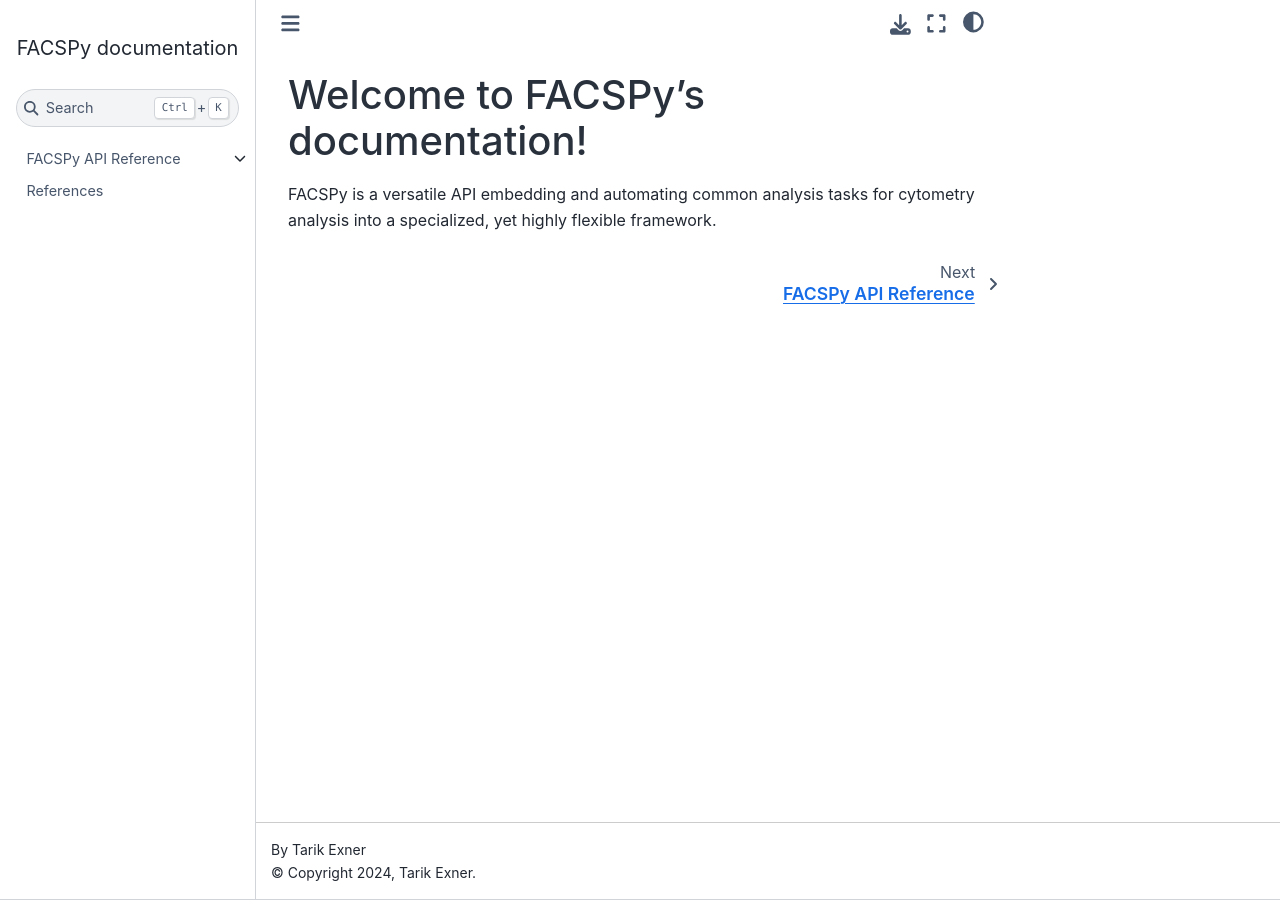
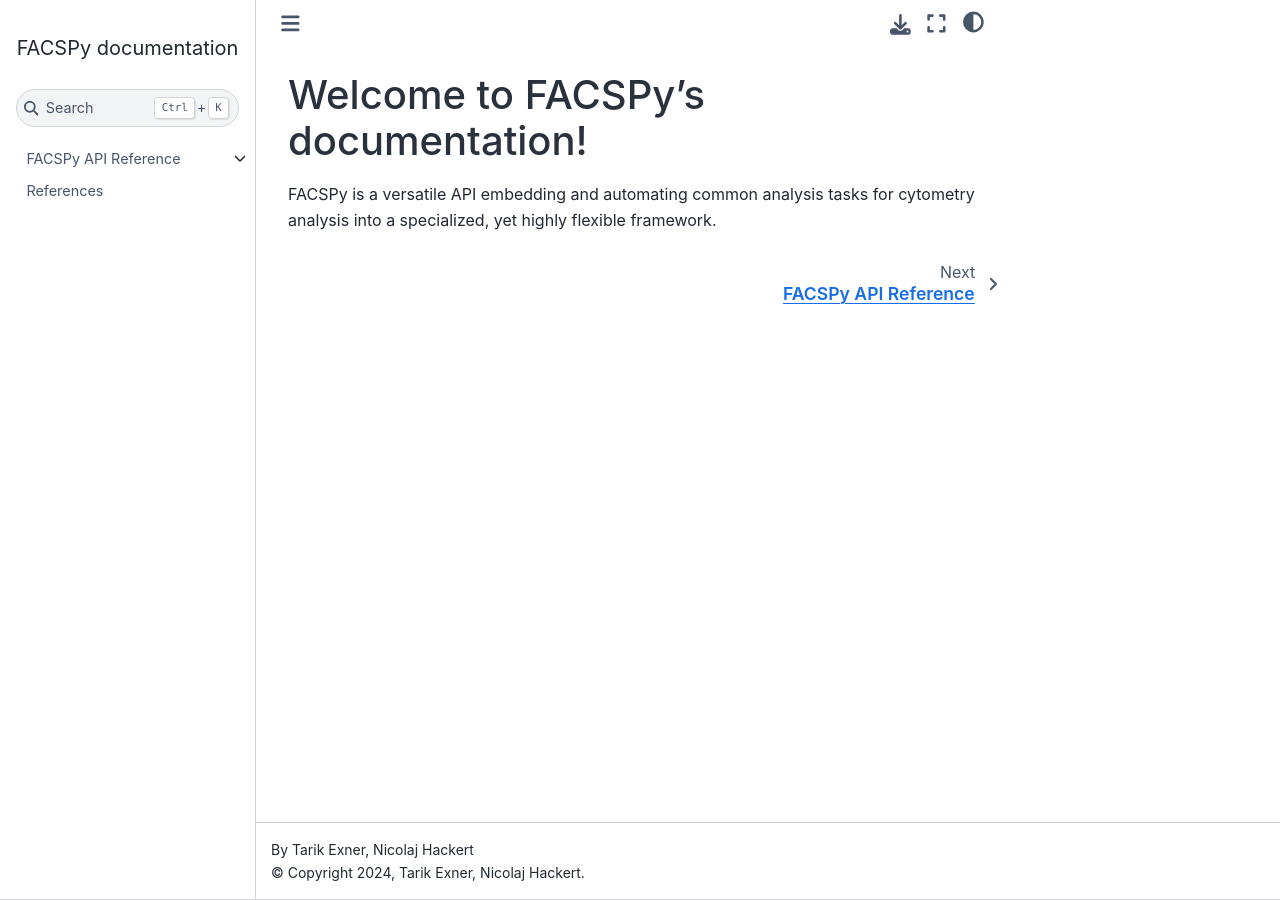
Before and after one commit to rgb-lab/FACSPy, a Sphinx documentation site: the page built from docs/index.md, in a window 1280 px wide. Built offline with Sphinx 7.4.7 and the Sphinx Book theme 1.1.4, drawn with Linux system fonts in a browser that asks for light colours.

```diff
--- a/docs/conf.py
+++ b/docs/conf.py
@@ -9,8 +9,8 @@ import sys
 # https://www.sphinx-doc.org/en/master/usage/configuration.html#project-information
 
 project = 'FACSPy'
-copyright = '2024, Tarik Exner'
-author = 'Tarik Exner'
+copyright = '2024, Tarik Exner, Nicolaj Hackert'
+author = 'Tarik Exner, Nicolaj Hackert'
 
 # -- General configuration ---------------------------------------------------
 # https://www.sphinx-doc.org/en/master/usage/configuration.html#general-configuration
@@ -34,6 +34,10 @@ bibtex_bibfiles = ['references.bib']
 # Generate the API documentation when building
 autosummary_generate = True
 autodoc_member_order = "bysource"
+
+# autodoc-typehint
+simplify_optional_unions = False
+
 # issues_github_path = ""
 # autodoc_default_flags = ['members']
 napoleon_google_docstring = False
```
